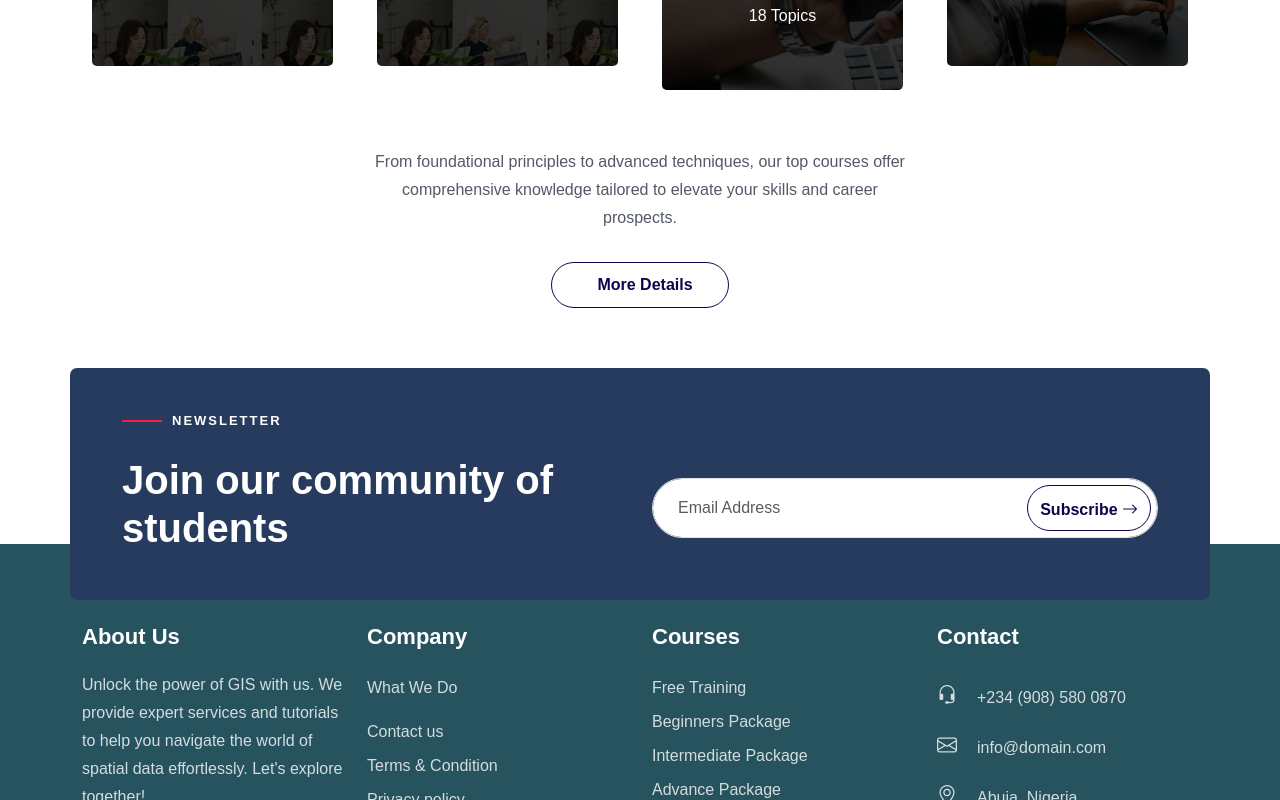
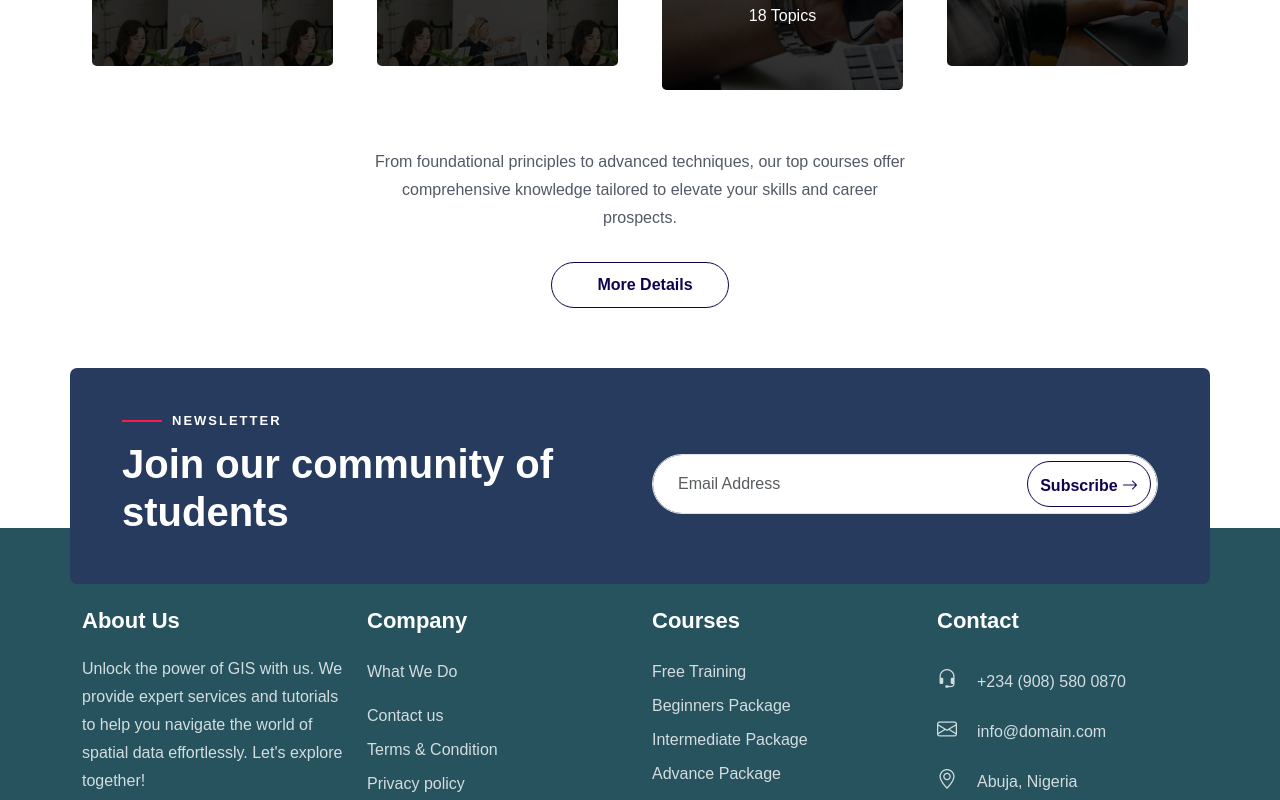
Before and after one commit to justtife/Geo_Bird, an Angular app: page / in a window 1280 px wide. Shown: the part 3858-4658 px from the top of the page. Built offline with nearby package versions, Linux system fonts and the light colour scheme; a web font is replaced by a local one.

Commit message:
Updated the header section

```diff
--- a/src/app/components/footer/footer.component.html
+++ b/src/app/components/footer/footer.component.html
@@ -4,12 +4,12 @@
       <div class="col-lg-6">
         <div class="section-heading">
           <span class="subheading">Newsletter</span>
-          <h1 class="text-white fw-bold mt-4">
+          <h1 class="text-white fw-bold mt-2">
             Join our community of students
           </h1>
         </div>
       </div>
-      <div class="col-lg-6 mt-5">
+      <div class="col-lg-6 mt-3">
         <div class="subscribe-form">
           <form action="#">
             <input
@@ -18,7 +18,7 @@
               placeholder="Email Address"
             />
             <a href="#" class="btn btn-main"
-              ><span>Subscribe </span> <i class="bi bi-arrow-right ml-2"></i>
+              ><span>Subscribe </span> <i class="bi bi-arrow-right"></i>
             </a>
           </form>
         </div>
--- a/src/app/components/footer/footer.component.scss
+++ b/src/app/components/footer/footer.component.scss
@@ -160,7 +160,12 @@
   color: #222;
 }
 @media (max-width: 480px) {
-  .subscribe-form .btn span {
-    display: none;
+  .subscribe-form {
+    .btn span {
+      display: none;
+    }
+    .form-control{
+      padding: 0 60px 0 25px;
+    }
   }
 }
```
